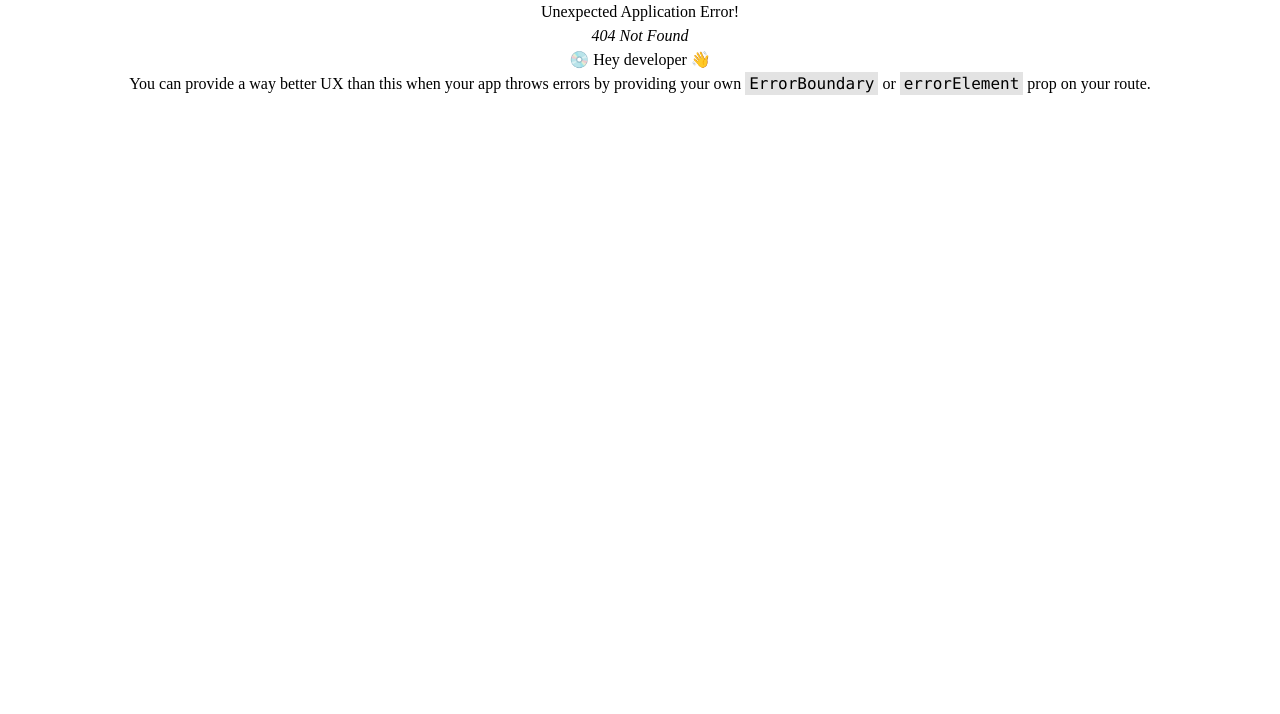
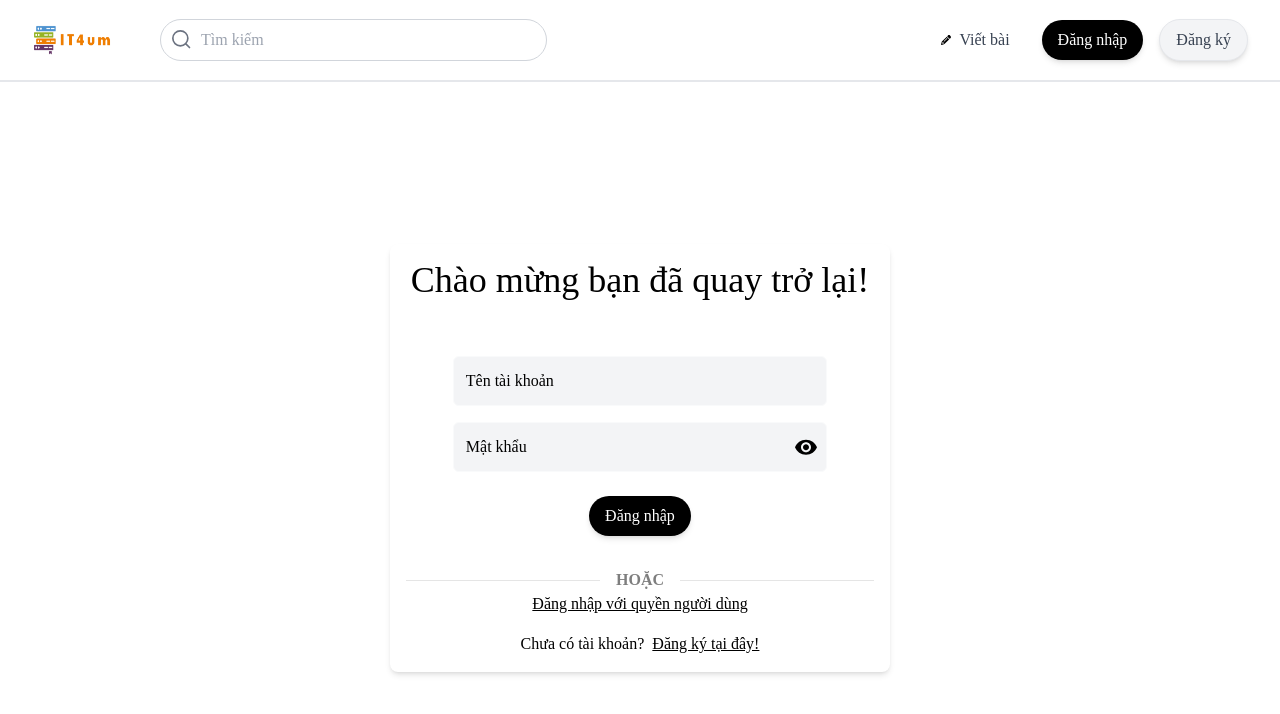
Before and after one commit to theDuyet-Shine/it4um-frontend, a React (Vite) app: page /login-admin in a window 1280 px wide. Before the commit this address had no page. Shown: the top 714 px of the page. Built offline with nearby package versions, Linux system fonts and the light colour scheme.

Commit message:
update admin login

```diff
--- a/src/components/UserAuthForm.jsx
+++ b/src/components/UserAuthForm.jsx
@@ -4,7 +4,7 @@ import { Link, useNavigate } from "react-router-dom";
 import api from "../config/axios";
 import toast from "react-hot-toast";
 import { UserContext } from "../App";
-const UserAuthForm = ({ type }) => {
+const UserAuthForm = ({ type, loginType }) => {
   const { loginContext } = useContext(UserContext);
 
   const [showOtpForm, setShowOtpForm] = useState(false);
@@ -85,7 +85,7 @@ const UserAuthForm = ({ type }) => {
     }
   };
 
-  const handleLogin = async (e) => {
+  const handleUserLogin = async (e) => {
     e.preventDefault();
     if (!formData.username || !formData.password) {
       toast.error("Vui lòng điền đầy đủ thông tin");
@@ -110,6 +110,11 @@ const UserAuthForm = ({ type }) => {
         "Đăng nhập không thành công. Vui lòng kiểm tra lại thông tin đăng nhập."
       );
     }
+  };
+
+  const handleAdminLogin = async (e) => {
+    e.preventDefault();
+    console.log(formData);
   };
 
   return (
@@ -177,12 +182,21 @@ const UserAuthForm = ({ type }) => {
                   placeholder="Mật khẩu"
                   onChange={handleInputChange}
                 />
-                <button
-                  className="px-4 py-2 bg-black text-white rounded-full shadow-md mt-4 mb-4"
-                  onClick={handleLogin}
-                >
-                  Đăng nhập
-                </button>
+                {loginType === "user" ? (
+                  <button
+                    className="px-4 py-2 bg-black text-white rounded-full shadow-md mt-4 mb-4"
+                    onClick={handleUserLogin}
+                  >
+                    Đăng nhập
+                  </button>
+                ) : (
+                  <button
+                    className="px-4 py-2 bg-black text-white rounded-full shadow-md mt-4 mb-4"
+                    onClick={handleAdminLogin}
+                  >
+                    Đăng nhập
+                  </button>
+                )}
                 <div className="relative w-full flex items-center gap-2 mt-4">
                   <hr className="w-full border-t border-black opacity-10" />
                   <p className="text-black opacity-50 font-bold uppercase mx-2">
@@ -211,6 +225,31 @@ const UserAuthForm = ({ type }) => {
             </button>
           </>
         )}
+
+        {loginType !== null ? (
+          loginType === "user" ? (
+            <>
+              <Link
+                to={"/login-admin"}
+                className="mt-8 text-dark-grey text-md text-center underline"
+              >
+                Đăng nhập với quyền quản trị viên
+              </Link>
+            </>
+          ) : (
+            <>
+              <Link
+                to={"/login"}
+                className="mt-8 text-dark-grey text-md text-center underline"
+              >
+                Đăng nhập với quyền người dùng
+              </Link>
+            </>
+          )
+        ) : (
+          ""
+        )}
+
         {type === "login" ? (
           <>
             <p className="mt-4 text-dark-grey text-md text-center">
--- a/src/main.jsx
+++ b/src/main.jsx
@@ -6,6 +6,7 @@ import "./index.css";
 import Home from "./pages/Home";
 import LoginPage from "./pages/LoginPage";
 import SignupPage from "./pages/SignupPage";
+import LoginPageAdmin from "./pages/LoginPageAdmin";
 
 const router = createBrowserRouter([
   {
@@ -21,6 +22,10 @@ const router = createBrowserRouter([
         element: <LoginPage />,
       },
       {
+        path: "login-admin",
+        element: <LoginPageAdmin />,
+      },
+      {
         path: "/signup",
         element: <SignupPage />,
       },
--- a/src/pages/LoginPage.jsx
+++ b/src/pages/LoginPage.jsx
@@ -4,7 +4,7 @@ import UserAuthForm from "../components/UserAuthForm";
 const LoginPage = () => {
   return (
     <>
-      <UserAuthForm type={"login"} />
+      <UserAuthForm type={"login"} loginType={"user"} />
     </>
   );
 };
--- /dev/null
+++ b/src/pages/LoginPageAdmin.jsx
@@ -0,0 +1,12 @@
+import React from "react";
+import UserAuthForm from "../components/UserAuthForm";
+
+const LoginPageAdmin = () => {
+  return (
+    <div>
+      <UserAuthForm type={"login"} loginType={"admin"} />
+    </div>
+  );
+};
+
+export default LoginPageAdmin;
--- a/src/pages/SignupPage.jsx
+++ b/src/pages/SignupPage.jsx
@@ -4,7 +4,7 @@ import UserAuthForm from "../components/UserAuthForm";
 const SignupPage = () => {
   return (
     <>
-      <UserAuthForm type={"signup"} />
+      <UserAuthForm type={"signup"} loginType={null} />
     </>
   );
 };
```
